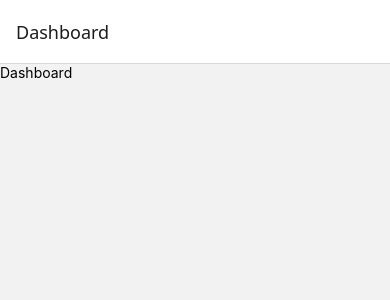
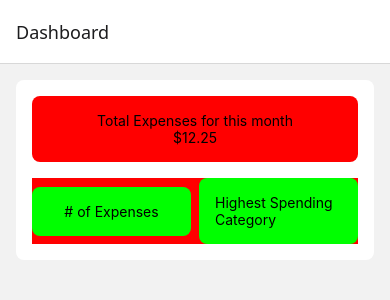
Before and after one commit to Wajid-DebugTech/Personal-Expense-Tracker-App, a React Native app in the folder ExpenseTrack/: screen /Dashboard in a window 390 px wide. Shown: the top 300 px of the page. Built offline with nearby package versions, Linux system fonts and the light colour scheme.

Commit message:
wip dashboard

```diff
--- a/ExpenseTrack/src/components/DashboardCard.tsx
+++ b/ExpenseTrack/src/components/DashboardCard.tsx
@@ -0,0 +1,54 @@
+import { View, Text, StyleSheet } from "react-native";
+
+export default function DashboardCard() {
+  return (
+    <View style={styles.container}>
+      <View style={styles.totalCard}>
+        <Text>Total Expenses for this month</Text>
+        <Text>$12.25</Text>
+      </View>
+      <View style={styles.secondaryInfoContainer}>
+        <View style={styles.secondaryInfoCard}>
+          <Text># of Expenses</Text>
+        </View>
+        <View style={styles.secondaryInfoCard}>
+          <Text>Highest Spending Category</Text>
+        </View>
+      </View>
+    </View>
+  );
+}
+
+const styles = StyleSheet.create({
+  container: {
+    flex: 1,
+    backgroundColor: "#fff",
+    borderRadius: 8,
+    alignItems: "center",
+    padding: 16,
+    margin: 16,
+  },
+  totalCard: {
+    width: "100%",
+    backgroundColor: "#f00",
+    borderRadius: 8,
+    alignItems: "center",
+    padding: 16,
+    marginBottom: 16,
+  },
+  secondaryInfoContainer: {
+    flex: 2,
+    flexDirection: "row",
+    width: "100%",
+    alignItems: "center",
+    backgroundColor: "#f00",
+    gap: 8,
+  },
+  secondaryInfoCard: {
+    flex: 1,
+    alignItems: "center",
+    padding: 16,
+    borderRadius: 8,
+    backgroundColor: "#0f0",
+  },
+});
--- a/ExpenseTrack/src/screens/Dashboard.tsx
+++ b/ExpenseTrack/src/screens/Dashboard.tsx
@@ -1,9 +1,13 @@
-import { View, Text } from "react-native";
+import { View, Text, ScrollView } from "react-native";
+import DashboardCard from "../components/DashboardCard";
+
 
 export default function Dashboard() {
   return (
-    <View>
-      <Text>Dashboard</Text>
+    <View style={{ flex: 1 }}>
+      <ScrollView>
+        <DashboardCard />
+      </ScrollView>
     </View>
   );
 }
```
